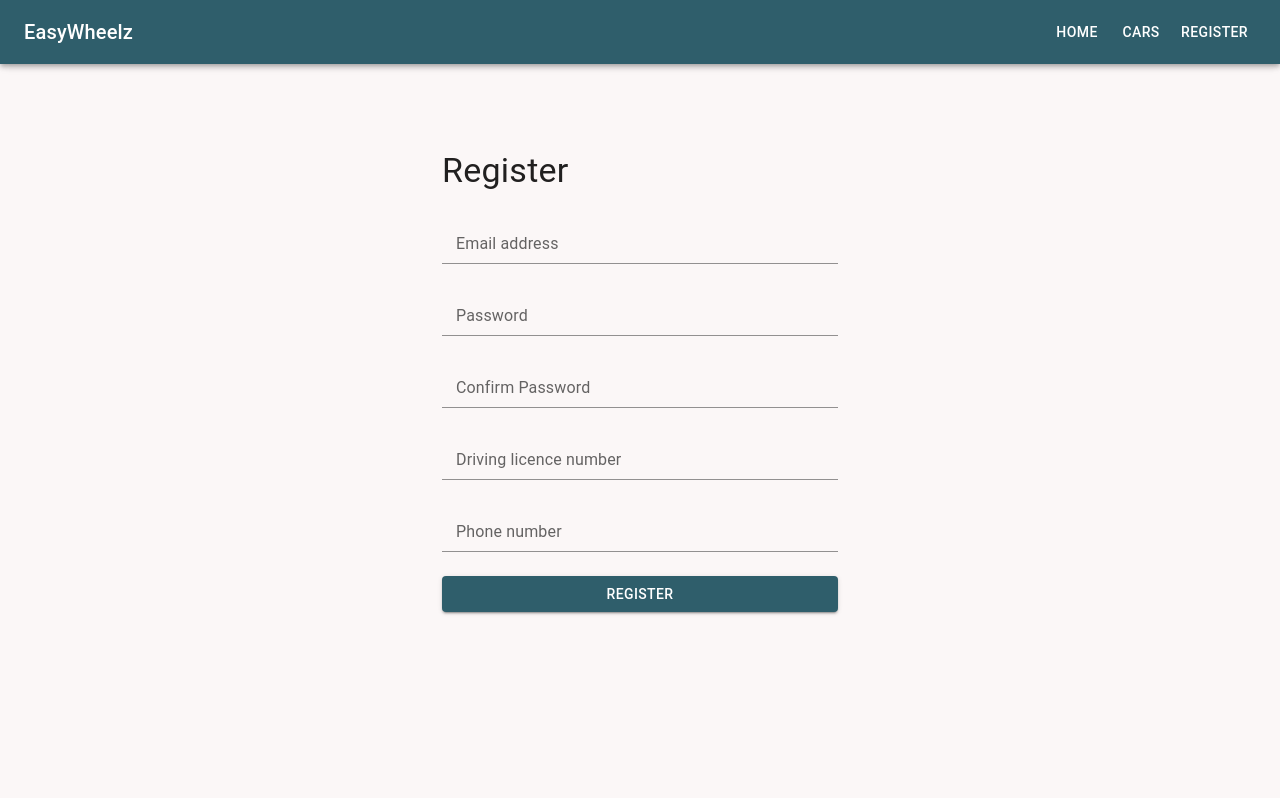
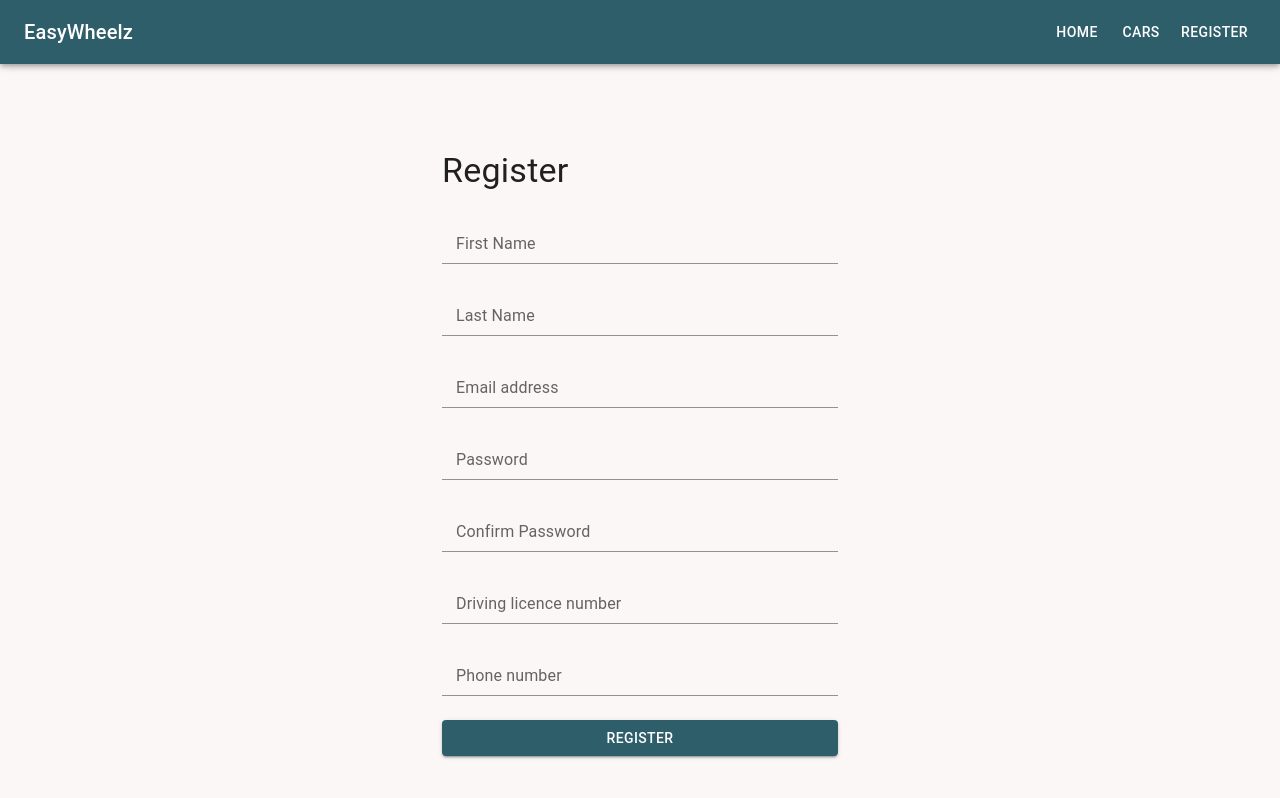
Before and after one commit to MarioToshev/EasyWheelzFrontend, a React (Create React App) app: page /register in a window 1280 px wide. Built offline with nearby package versions, Linux system fonts and the light colour scheme.

Commit message:
Registration form is now connected with backend

```diff
--- a/src/components/Register.js
+++ b/src/components/Register.js
@@ -18,13 +18,21 @@ const api = axios.create({
 });
 
 const Register = () => {
+  const [firstName, setFirstName] = useState('');
+  const [lastName, setLastName] = useState('');
+  const [phoneNumber, setPhoneNumber] = useState('');
+
   const [email, setEmail] = useState('');
   const [password, setPassword] = useState('');
   const [confirmPassword, setConfirmPassword] = useState('');
   const [licenceNumer, setLicenceNumer] = useState('');
   const [passwordErrMsg, setPasswordErrMsg] = useState('');
-  const [phoneNumber, setPhoneNumber] = useState('');
 
+  const handleFirstNameChange = (event) => {
+    setFirstName(event.target.value);
+  };const handleLastNameChange = (event) => {
+    setLastName(event.target.value);
+  };
   const handleEmailChange = (event) => {
     setEmail(event.target.value);
   };
@@ -47,10 +55,27 @@ const Register = () => {
   const handlePhoneNumberChange = (event) => {
     setPhoneNumber(event.target.value);
   };
-  const handleSubmit = (event) => {
+  const handleSubmit = async (event) => {
     event.preventDefault();
-    // TODO: handle registration logic here
+    const data = {
+      firstName: firstName,
+      lastName:lastName ,
+      email: email,
+      phone: phoneNumber,
+      driverLicense: licenceNumer,
+      role: {
+        id: 1,
+        roleName: "Customer"
+      }
+    };
+    try {
+      const response = await axios.post('http://localhost:8080/users', data);
+      console.log(response.data); // Handle successful response
+    } catch (error) {
+      console.error(error); // Handle error
+    }
   };
+
 
   return (
     <Container component="main" maxWidth="xs" sx={{mx: 'auto',pt:'150px'}}>
@@ -60,6 +85,28 @@ const Register = () => {
 
     <CssBaseline />
     <form onSubmit={handleSubmit}>
+    <FormControl fullWidth>
+        <InputLabel htmlFor="firstName">First Name</InputLabel>
+        <Input
+          id="firstName"
+          type="firstName"
+          value={firstName}
+          onChange={handleFirstNameChange}
+        />
+      <br/>
+      </FormControl>
+
+      <FormControl fullWidth>
+        <InputLabel htmlFor="lastName">Last Name</InputLabel>
+        <Input
+          id="lastName"
+          type="lastName"
+          value={lastName}
+          onChange={handleLastNameChange}
+        />
+      <br/>
+      </FormControl>
+
       <FormControl fullWidth>
         <InputLabel htmlFor="email">Email address</InputLabel>
         <Input
```
